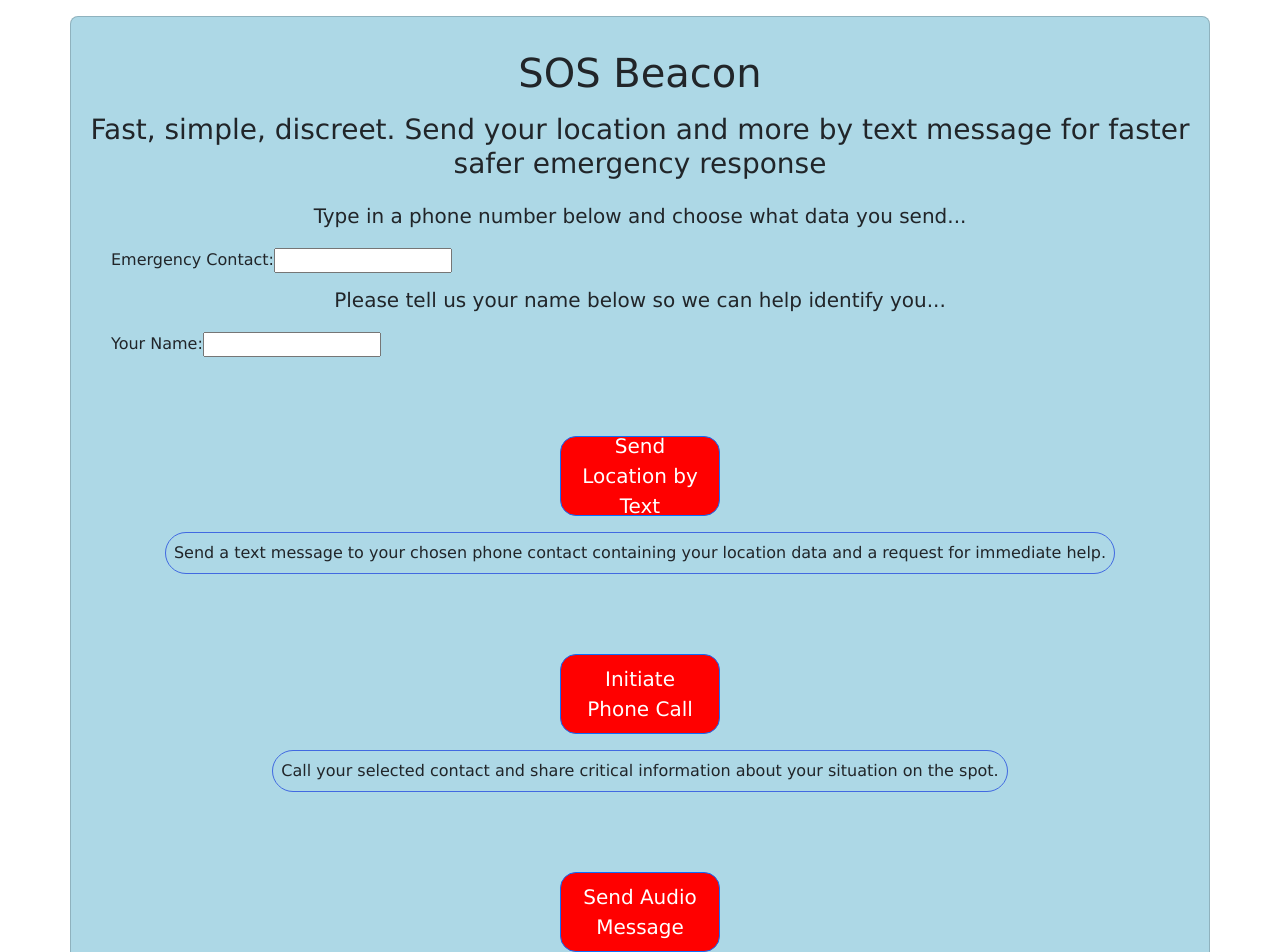
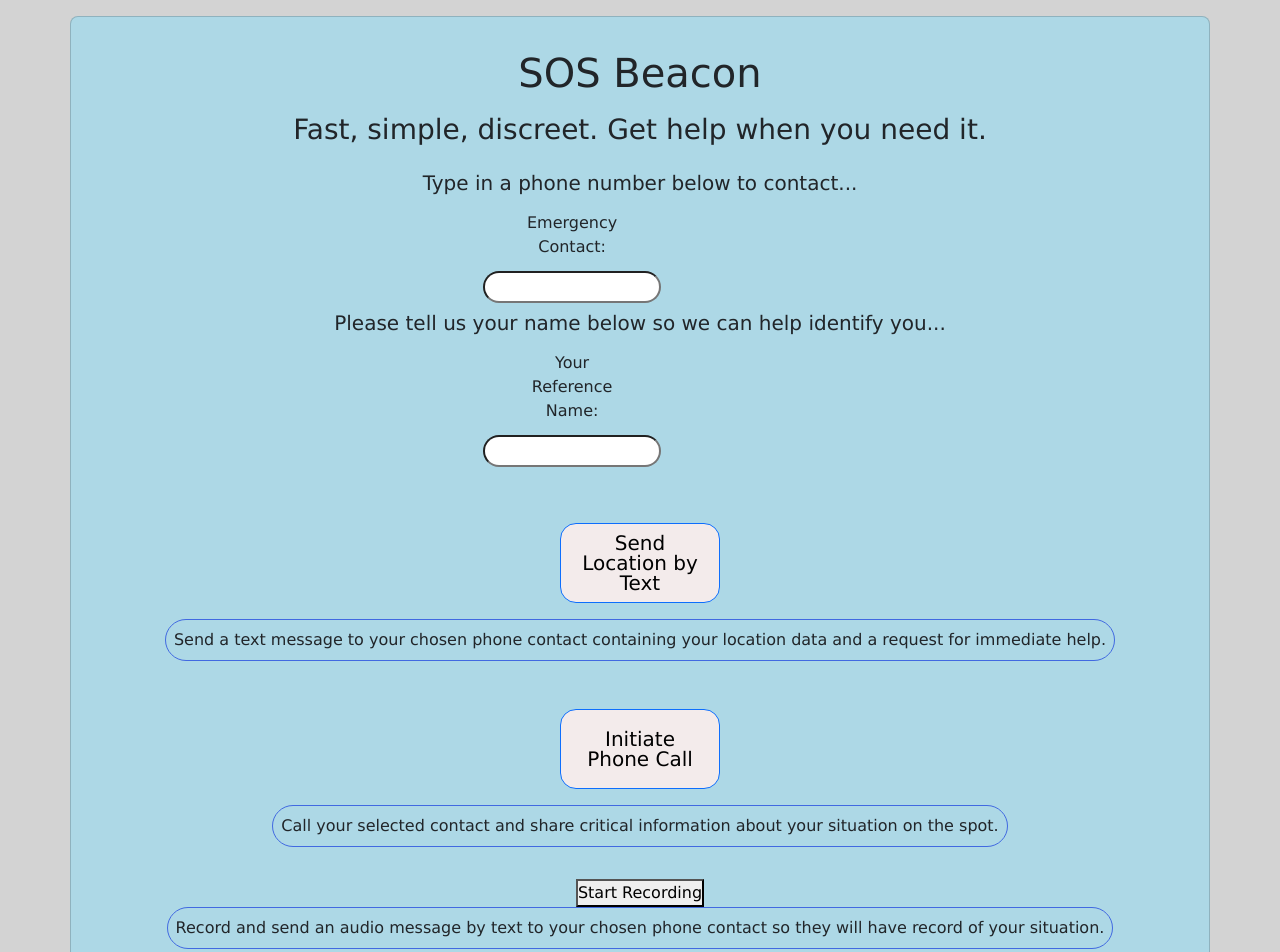
Before and after one commit to Clazariuk1/SentryHackathon, a React (Vite) app in the folder beacon/: page / in a window 1280 px wide. Shown: the top 952 px of the page. Built offline with nearby package versions, Linux system fonts and the light colour scheme.

Commit message:
audiorecorder

```diff
--- a/beacon/src/App.css
+++ b/beacon/src/App.css
@@ -9,6 +9,11 @@ body {
     padding: 1rem;
     text-align: center;
     font-size: 12pt;
+    background-color: lightgray;
+    input {
+        height: 2rem;
+        border-radius: 2vmin;
+    }
 
 }
 
@@ -24,8 +29,10 @@ h1 {
 
 
 .btn {
+    line-height: 1.25rem;
     font-size: 15pt;
-    background-color: red;
+    background-color: rgb(243, 235, 235);
+    color: black;
     margin: 1rem;
     width: 100%;
     max-width: 10rem;
@@ -43,15 +50,17 @@ h1 {
 }
 
 .form-item {
-    justify-content: left;
-    align-items: left;
-    text-align: left;
+    display: flex;
+    flex-direction: column;
+    justify-content: center;
+    align-items: center;
+    text-align: center;
     padding: .5rem;
+    max-width: 30%;
 }
 
 .buttonCard {
     display: flex;
-    margin: 1rem;
     align-items: center;
     justify-content: center;
     font-size: 1rem;
@@ -85,6 +94,11 @@ h1 {
     }
 }
 
+.formBox {
+    justify-self: center;
+    align-self: center;
+}
+
 @media (max-width: 480px) {
     h1 {
         font-size: 1.5rem;
--- a/beacon/src/App.tsx
+++ b/beacon/src/App.tsx
@@ -1,30 +1,43 @@
-import './App.css'
+// App.tsx
+import './App.css';
 import { useState } from 'react';
+import AudioRecorder from './AudioRecorder'; // Import the AudioRecorder component
 
 function App() {
   const [sosName, setSOSName] = useState("");
+  const [phoneNumber, setPhoneNumber] = useState(""); // Track phone number
 
   return (
     <>
       <div className="container">
         <div className="col">
           <div className="row">
-            <div className="card" >
+            <div className="card">
               <h1>SOS Beacon</h1>
-              <h3>Fast, simple, discreet. Send your location and more by text message for faster safer emergency response</h3>
+              <h3>Fast, simple, discreet. Get help when you need it.</h3>
               <div className="card-body">
-                <h5 className="card-title">Type in a phone number below and choose what data you send...</h5>
-                <form>
+                <h5 className="card-title">Type in a phone number below to contact...</h5>
+                <form className="formBox">
                   <div className="form-item">
                     <label className="form-label">Emergency Contact:</label>
-                    <input className="form-text" type="text" value={sosName} />
+                    <input
+                      className="form-text"
+                      type="text"
+                      value={phoneNumber}
+                      onChange={(e) => setPhoneNumber(e.target.value)} // Update phone number state
+                    />
                   </div>
                 </form>
                 <h5 className="card-title">Please tell us your name below so we can help identify you...</h5>
-                <form>
+                <form className="formBox">
                   <div className="form-item">
-                    <label className="form-label">Your Name:</label>
-                    <input className="form-text" type="text" value={sosName} />
+                    <label className="form-label">Your Reference Name:</label>
+                    <input
+                      className="form-text"
+                      type="text"
+                      value={sosName}
+                      onChange={(e) => setSOSName(e.target.value)} // Update SOS name state
+                    />
                   </div>
                 </form>
                 <div className="buttonCardList">
@@ -41,7 +54,7 @@ function App() {
                     </div>
                   </div>
                   <div className="buttonCard">
-                    <a href="#" className="btn btn-primary">Send Audio Message</a>
+                    <AudioRecorder /> {/* Pass the phone number to AudioRecorder */}
                     <div className="buttonTextBox">
                       Record and send an audio message by text to your chosen phone contact so they will have record of your situation.
                     </div>
@@ -53,14 +66,13 @@ function App() {
                     </div>
                   </div>
                 </div>
-
               </div>
             </div>
           </div>
         </div>
       </div>
     </>
-  )
+  );
 }
 
-export default App
+export default App;
--- /dev/null
+++ b/beacon/src/AudioRecorder.tsx
@@ -0,0 +1,53 @@
+// AudioRecorder.tsx
+import { useState, useRef } from 'react';
+
+const AudioRecorder = () => {
+  const [isRecording, setIsRecording] = useState(false);
+  const [audioURL, setAudioURL] = useState('');
+  const mediaRecorderRef = useRef<MediaRecorder | null>(null);
+  const audioChunksRef = useRef<Blob[]>([]);
+
+  const startRecording = async () => {
+    // Request microphone access
+    const stream = await navigator.mediaDevices.getUserMedia({ audio: true });
+    mediaRecorderRef.current = new MediaRecorder(stream);
+
+    mediaRecorderRef.current.ondataavailable = (event) => {
+      audioChunksRef.current.push(event.data);
+    };
+
+    mediaRecorderRef.current.onstop = () => {
+      const audioBlob = new Blob(audioChunksRef.current, { type: 'audio/wav' });
+      const url = URL.createObjectURL(audioBlob);
+      setAudioURL(url);
+      audioChunksRef.current = []; // Reset for next recording
+    };
+
+    mediaRecorderRef.current.start();
+    setIsRecording(true);
+  };
+
+  const stopRecording = () => {
+    mediaRecorderRef.current?.stop();
+    setIsRecording(false);
+  };
+
+  return (
+    <div>
+      {isRecording ? (
+        <button onClick={stopRecording}>Stop Recording</button>
+      ) : (
+        <button onClick={startRecording}>Start Recording</button>
+      )}
+      {audioURL && (
+        <div>
+          <h2>Recorded Audio:</h2>
+          <audio controls src={audioURL}></audio>
+          <a href={audioURL} download="recording.wav">Download Recording</a>
+        </div>
+      )}
+    </div>
+  );
+};
+
+export default AudioRecorder;
```
Also changed, not shown: 1 other file (tests, documents, lock files or other folders).
